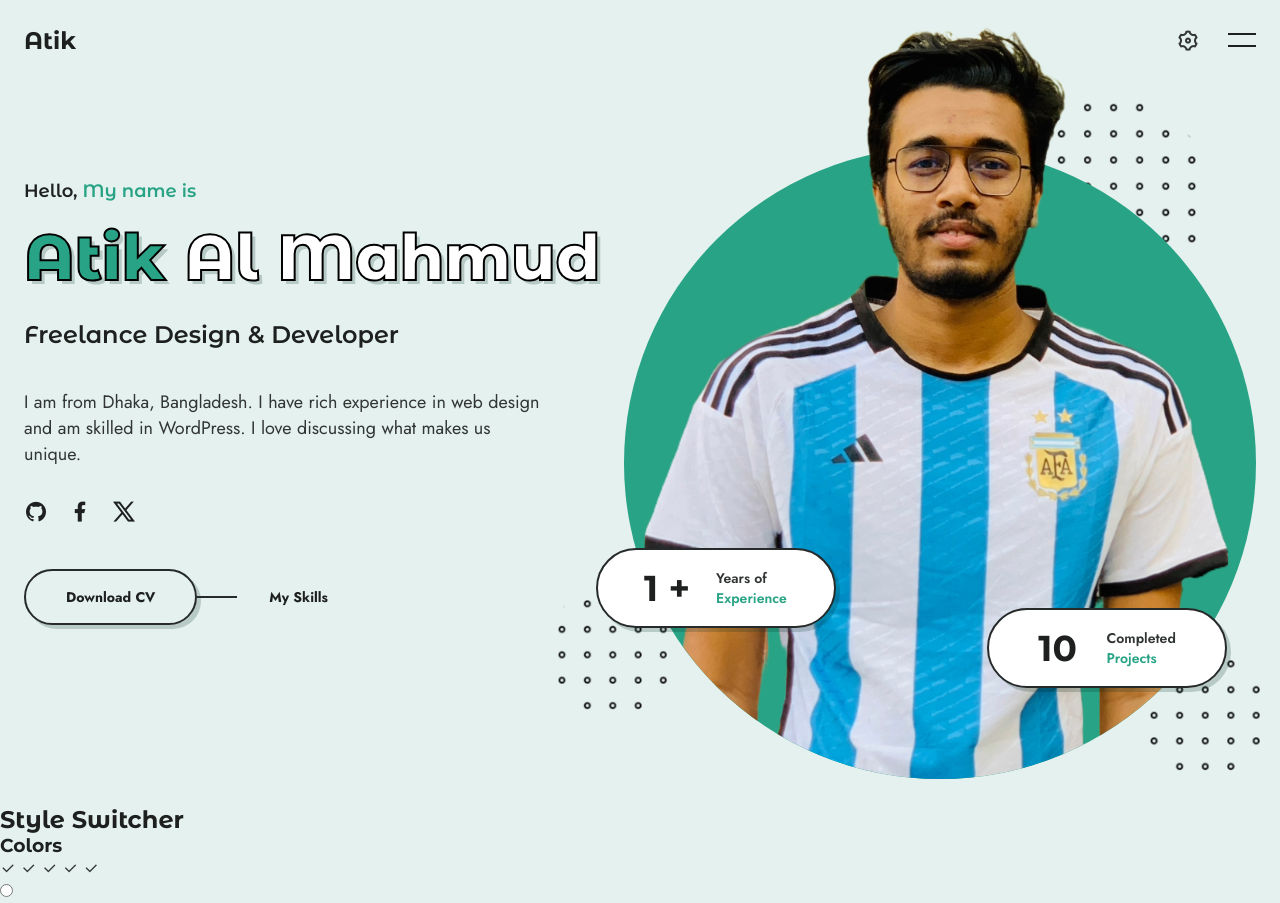
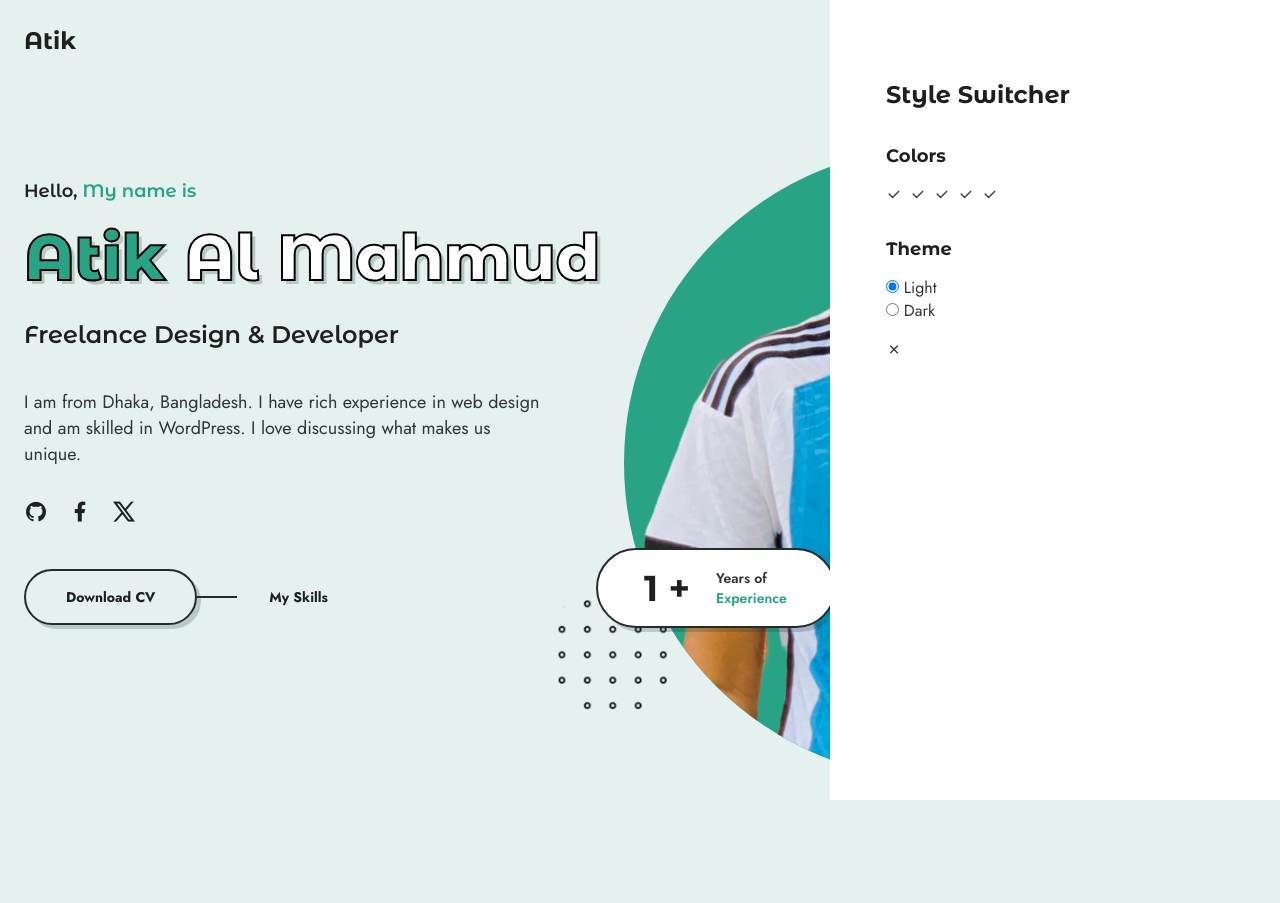
Before and after one commit to atikmahmud482/Portfolio, a plain HTML site: page index.html in a window 1280 px wide. After the commit the page ends 805 px from the top, so only its background shows below. Drawn offline with nearby package versions, Linux system fonts and the light colour scheme.

Commit message:
menue section

```diff
--- a/assets/css/styles.css
+++ b/assets/css/styles.css
@@ -452,6 +452,40 @@ textarea {
 /*=============== FOOTER ===============*/
 
 /*=============== STYLE SWITCHER ===============*/
+.style-switcher {
+  position: fixed;
+  top: 0;
+  right: 0;
+  width: 450px;
+  height: 100%;
+  background-color: var(--container-color);
+  padding: 5rem 0 0 3.5rem;
+  z-index: 1000;
+}
+
+.style-switcher-title {
+  font-size: var(--h3-font-size);
+  padding-bottom: 1.25rem;
+}
+
+.style-switcher-title,
+.style-switcher-item {
+  border-radius: 1px solid var(--shadow-color);
+}
+
+.style-switcher-item {
+  padding-block: 1rem;
+}
+
+.style-switcher-subtitle {
+  font-size: var(--large-font-size);
+  margin-bottom: 1rem;
+}
+
+.style-switcher-colors {
+  display: flex;
+  column-gap: 0.5rem;
+}
 
 /* Show switcher */
 
--- a/index.html
+++ b/index.html
@@ -179,9 +179,9 @@
           </span>
         </div>
       </div>
-    </div>
+
       <div class="style-switcher-item">
-        <h3 class="style-switcher-subtitle"></h3>
+        <h3 class="style-switcher-subtitle">Theme</h3>
 
         <div class="style-switcher-themes">
           <div class="style-switcher-theme">
@@ -190,13 +190,31 @@
               class="style-switcher-input"
               name="body-theme"
               value="light"
-             id="light-theme"
-             />
+              checked="true"
+              id="light-theme" />
+
+            <label for="light-theme" class="style-switcher-label">Light</label>
+          </div>
+
+          <div class="style-switcher-themes">
+            <div class="style-switcher-theme">
+              <input
+                type="radio"
+                class="style-switcher-input"
+                name="body-theme"
+                value="dark"
+                id="dark-theme" />
+
+              <label for="dark-theme" class="style-switcher-label">Dark</label>
             </div>
           </div>
         </div>
       </div>
 
+      <div class="style-switcher-close">
+        <i class="ri-close-line"></i>
+      </div>
+    </div>
     <!--=============== SWIPER JS ===============-->
 
     <!--=============== MIXITUP ===============-->
```
Lines whose indentation alone changed are shown as unchanged.
